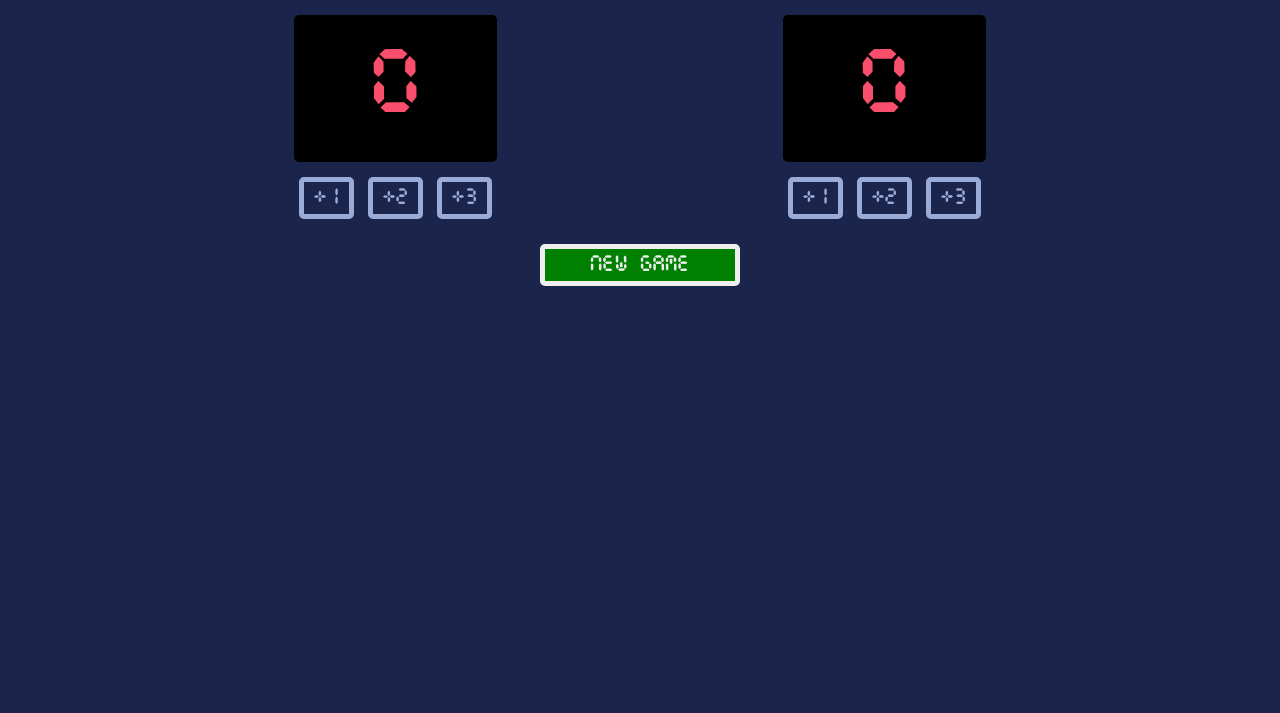
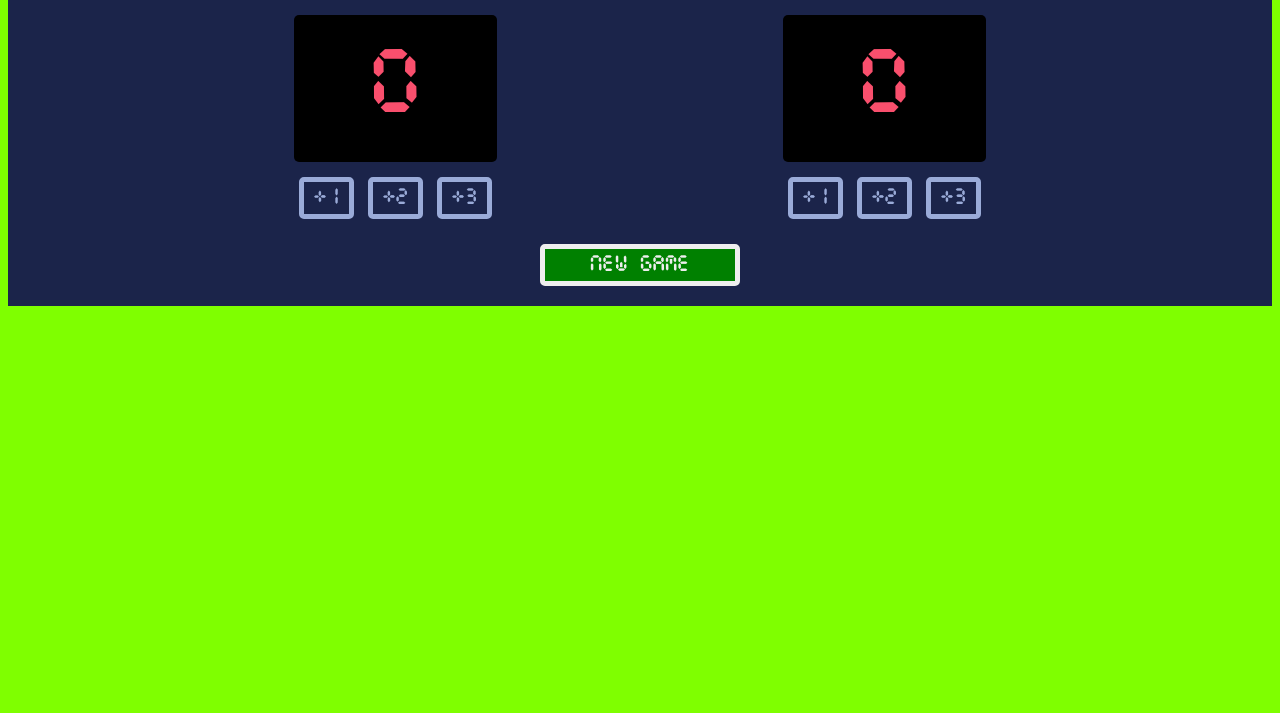
Before and after one commit to p4rth-rana314/basketball_game, a website built with Vite: page index.html in a window 1280 px wide. Shown: the part 87-800 px from the top of the page. Built offline with nearby package versions, Linux system fonts and the light colour scheme.

Commit message:
new background color

```diff
--- a/index.css
+++ b/index.css
@@ -1,5 +1,5 @@
 body {
-    background-color: #1B244A;
+    background-color: chartreuse;
 }
 @font-face{
     font-family: timer;
```
